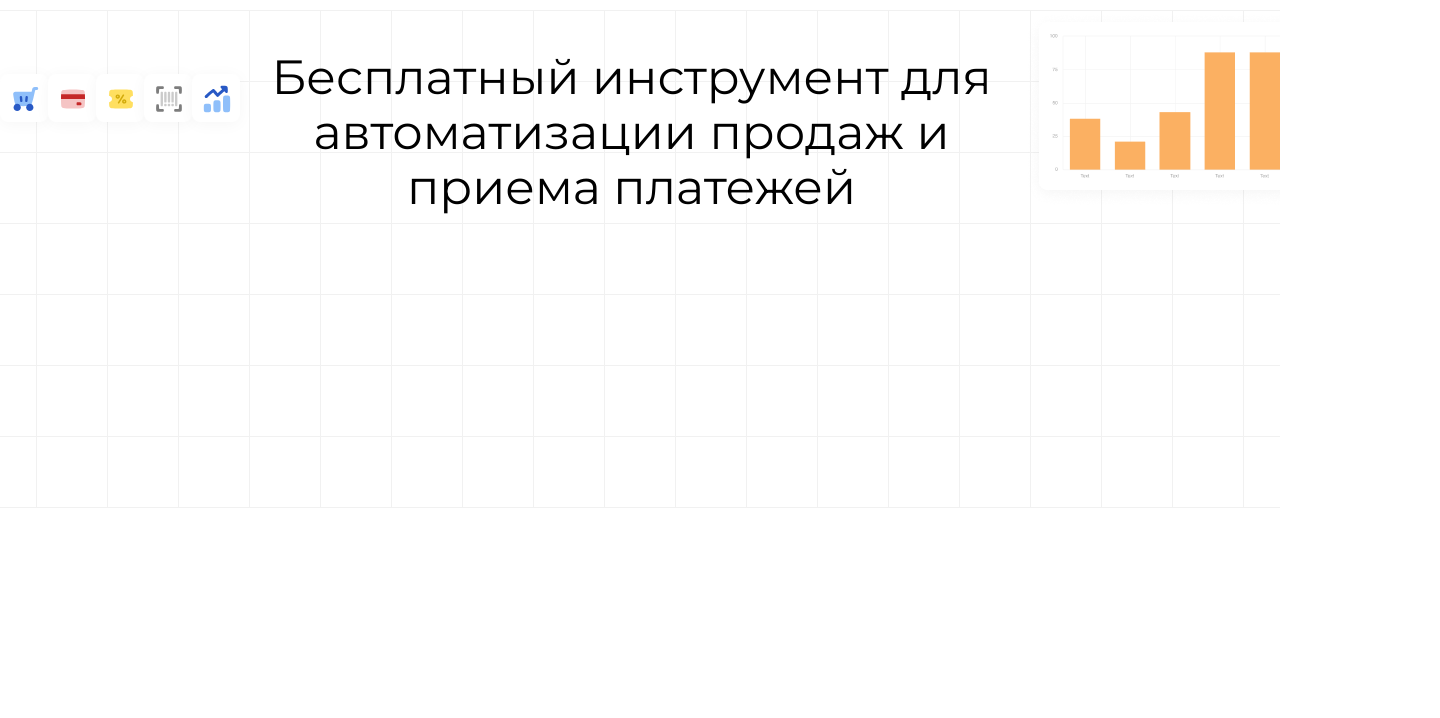
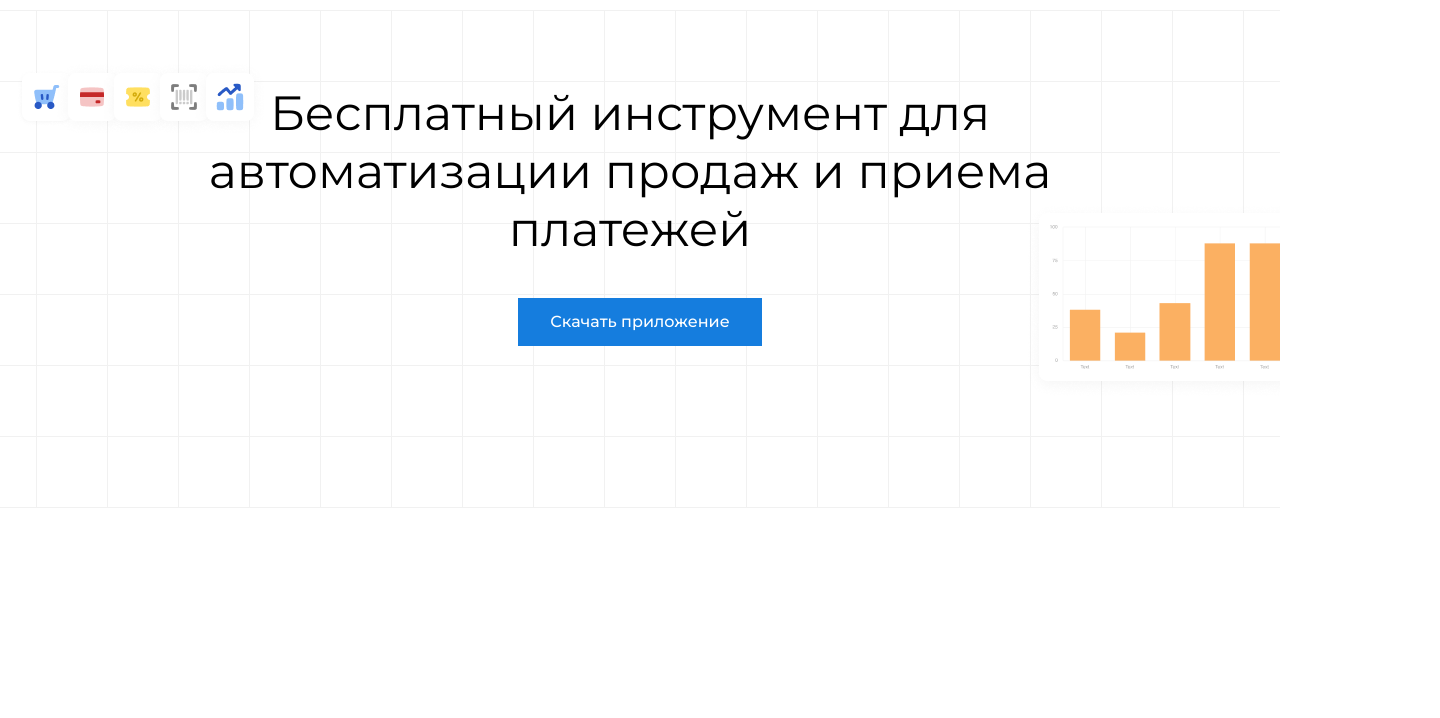
Before and after one commit to ToughGuy786/IBusiness, a website: page src/index.html in a window 1280 px wide. Shown: the part 82-800 px from the top of the page, 1440 px wide, since content can reach past the window. Drawn offline with Linux system fonts and the light colour scheme.

Commit message:
add bg, new img

```diff
--- a/src/index.html
+++ b/src/index.html
@@ -30,38 +30,11 @@
         </nav>
         <div class="promo">
             <div class="promo__wrapper">
-                <div class="promo__btns">
-                    <a href="" class="promo__btn">
-                        <div class="promo__btn-wrapper">
-                            <img src="icons/cart.svg" alt="cart">
-                        </div>
-                    </a>
-                    <a href="" class="promo__btn">
-                        <div class="promo__btn-wrapper">
-                            <img src="icons/card.svg" alt="card">
-                        </div>
-                    </a>
-                    <a href="" class="promo__btn">
-                        <div class="promo__btn-wrapper">
-                            <img src="icons/discount-coupon.svg" alt="discount-coupon">
-                        </div>
-                    </a>
-                    <a href="" class="promo__btn">
-                        <div class="promo__btn-wrapper">
-                            <img src="icons/scanner.svg" alt="scanner">
-                        </div>
-                    </a>
-                    <a href="" class="promo__btn">
-                        <div class="promo__btn-wrapper">
-                            <img src="icons/graph_bar.svg" alt="graph_bar">
-                        </div>
-                    </a>
-                </div>
                 <div class="promo__title">
                     <h2>Бесплатный инструмент для автоматизации продаж и приема платежей</h2>
                 </div>
-                <div class="promo__graph-img">
-                    <img src="img/chart.png" alt="chart">
+                <div class="promo__btn">
+                    <a href="#" class="promo__link">Скачать приложение</a>
                 </div>
             </div>
         </div>
--- a/src/sass/blocks/_navbar.scss
+++ b/src/sass/blocks/_navbar.scss
@@ -1,4 +1,5 @@
 .navbar {
+    max-width: 100%;
     display: flex;
     justify-content: space-between;
     height: 92px;
@@ -32,13 +33,4 @@
             margin: 0 10px 0 19px;
         }
     }
-    &__graph-img {
-        display: block;
-        width: 261px;
-        height: 168px;
-    }
-    &__wrapper {
-        display: flex;
-        justify-content: center;
-    }
 }
--- a/src/sass/blocks/_promo.scss
+++ b/src/sass/blocks/_promo.scss
@@ -1,34 +1,62 @@
 .promo {
     background: url(../img/promo_bg.png) center center/cover no-repeat;
     min-height: 498px;
-    &__btns {
-        display: flex;
-        padding-top: 64px;
-    }
-    &__btn-wrapper {
-        padding: 9.6px;
-        width: 48px;
-        height: 48px;
-        background: #FFFFFF;
-        box-shadow: 0px 2px 16px rgba(0, 0, 0, 0.04);
-        border-radius: 8px;
+    max-width: 100%;
+    &__wrapper {
+        position: relative;
     }
     &__title {
+        display: flex;
         font-weight: 400;
         font-size: 48px;
+        position: relative;
+        max-width: 898px;
+        text-align: center;
+        margin: 0 auto;
+        padding: 34px 20px 0 0;
+        line-height: 58px;
         h2 {
             text-align: center;
             font-weight: 400;
             font-size: 48px;
         }
     }
-    &__graph-img {
+    &__wrapper::before {
+        content: url('../img/icons.png');
+        position: absolute;
+        left: 0;
+        top: 49px;
         display: block;
-        width: 261px;
-        height: 168px;
+        margin-left: 16px;
     }
-    &__wrapper {
+    &__wrapper::after {
+        content: url('../img/chart.png');
+        position: absolute;
+        right: 0px;
+        top: 57%;
+        display: block;
+    }
+    &__btn-wrapper {
+        margin-right: 10px;
+    }
+    &__btn{
         display: flex;
+        display: -webkit-flex;
         justify-content: center;
+        align-items: center;
+        width: 244px;
+        height: 48px;
+        background-color: #157DDE;
+        margin: 0 auto;
+    }
+    &__link {
+        font-family: 'Montserrat';
+        font-weight: 500;
+        font-size: 16px;
+        line-height: 16px;
+        display: flex;
+        align-items: center;
+        color: #FFFFFF;
+        text-decoration: none;
     }
 }
--- a/src/sass/style.scss
+++ b/src/sass/style.scss
@@ -11,10 +11,10 @@
 
 body {
     box-sizing:border-box;
-    max-width: 1440px;
     margin: 0 auto;
     padding: 0;
     font-family: 'Montserrat', sans-serif;
+    max-width: 1440px;
 }
 
 ul {
@@ -22,6 +22,7 @@ ul {
 }
 
 .container {
-    width: 1440px;
+    max-width: 1440px;
     margin: 0 auto;
+    padding: 0;
 }
```
Also changed, not shown: src/css/style.min.css, src/img/icons.png (added).
